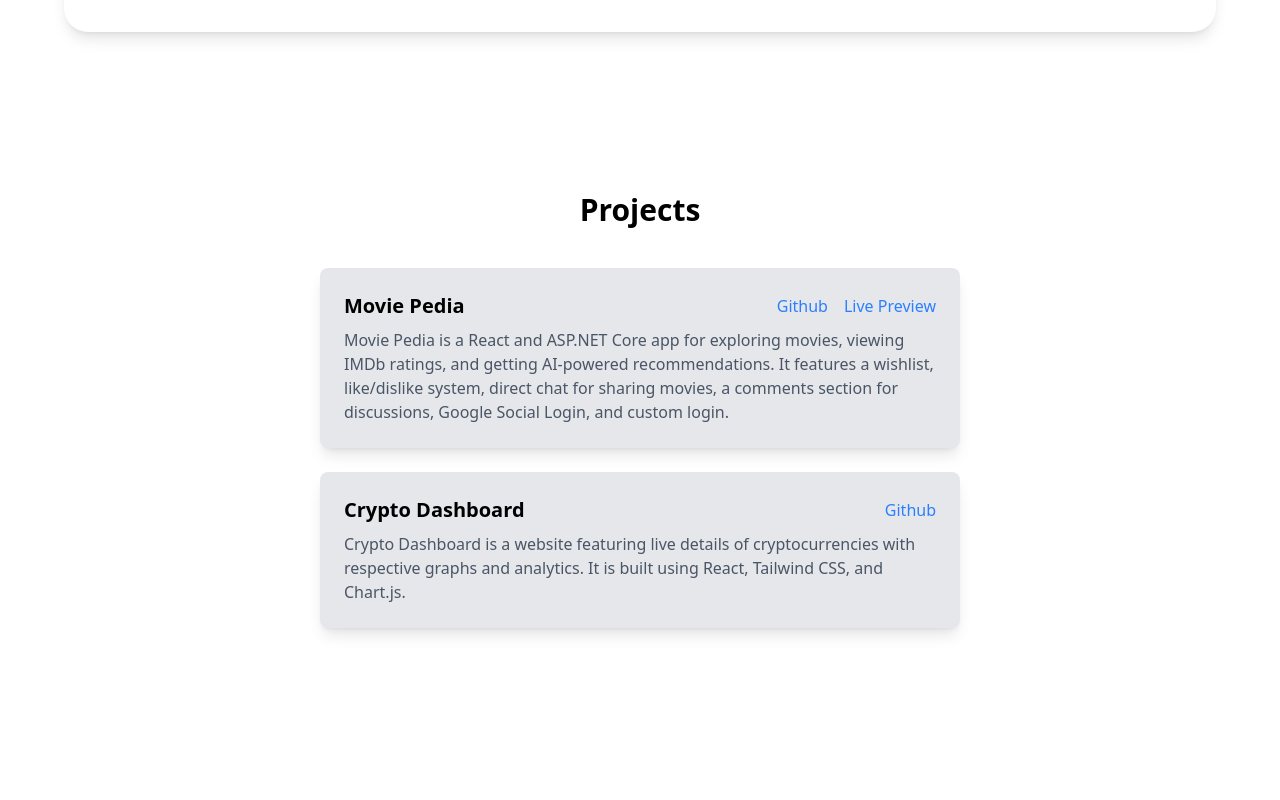
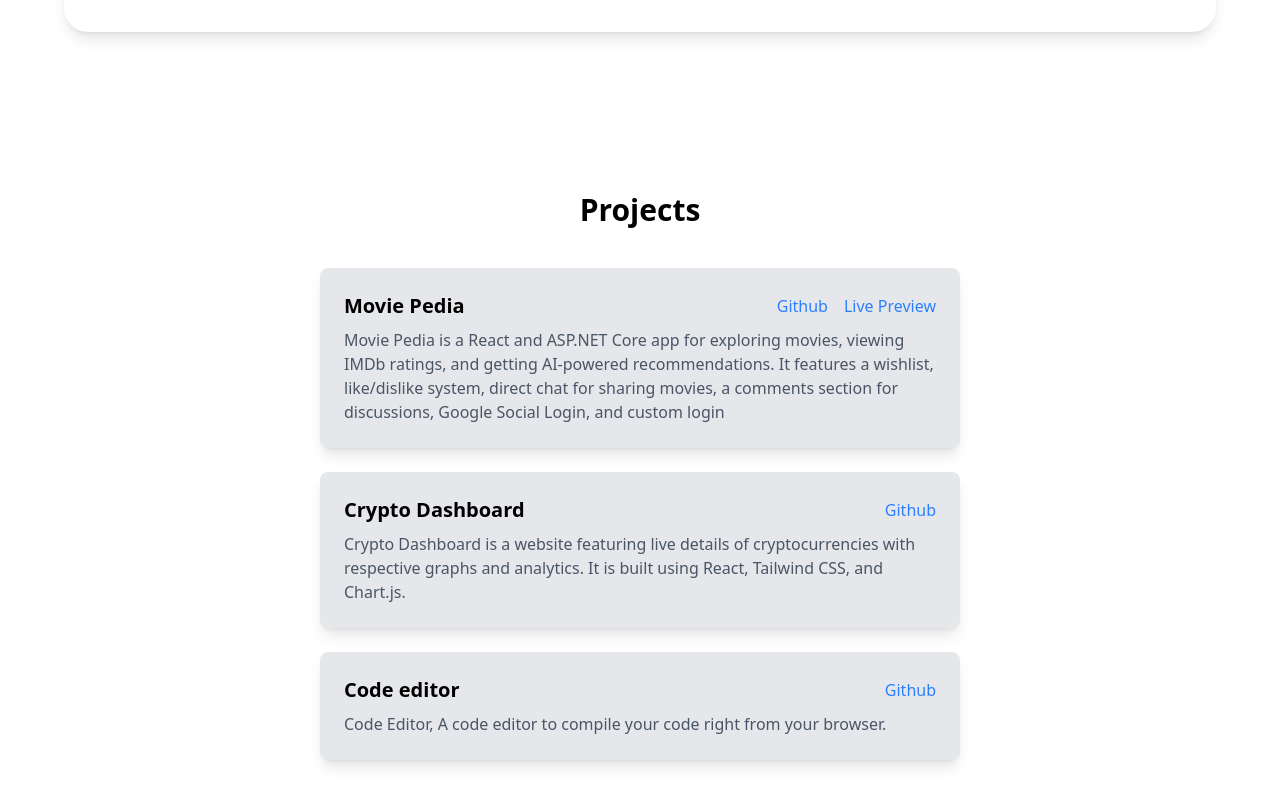
Before and after one commit to Viraj2313/portfolio, a React (Vite) app: page / in a window 1280 px wide. Shown: the part 644-1444 px from the top of the page. Before the commit the page ends 1312 px from the top, so only its background shows below. Built offline with nearby package versions, Linux system fonts and the light colour scheme.

Commit message:
components imrpoved, added new project

```diff
--- /dev/null
+++ b/src/components/Project.jsx
@@ -0,0 +1,35 @@
+const Project = ({ name, description, gitHubLink, livePreview }) => {
+  return (
+    <>
+      <div className="bg-gray-200 p-6 rounded-lg shadow-lg w-3/4 md:w-1/2">
+        <div className="flex justify-between items-center">
+          <h2 className="text-xl font-semibold text-left">{name}</h2>
+          <div className="space-x-4">
+            <a
+              href={gitHubLink}
+              className="text-blue-500 hover:text-blue-700"
+              target="_blank"
+              rel="noopener noreferrer"
+            >
+              Github
+            </a>
+            {livePreview ? (
+              <a
+                href={livePreview}
+                className="text-blue-500 hover:text-blue-700"
+                target="_blank"
+                rel="noopener noreferrer"
+              >
+                Live Preview
+              </a>
+            ) : (
+              <></>
+            )}
+          </div>
+        </div>
+        <p className="mt-2 text-gray-600">{description}</p>
+      </div>
+    </>
+  );
+};
+export default Project;
--- a/src/pages/Projects.jsx
+++ b/src/pages/Projects.jsx
@@ -1,65 +1,44 @@
 import React from "react";
-
+import Project from "../components/Project";
 const Projects = () => {
+  const projects = [
+    {
+      name: "Movie Pedia",
+      description: `Movie Pedia is a React and ASP.NET Core app for exploring movies,
+      viewing IMDb ratings, and getting AI-powered recommendations. It features a wishlist,
+      like/dislike system, direct chat for sharing movies, a comments section for discussions,
+      Google Social Login, and custom login`,
+      gitHubLink: "https://github.com/Viraj2313/Movie-Pedia",
+      livePreview: "https://moviepedia.virajdeveloper.online",
+    },
+    {
+      name: "Crypto Dashboard",
+      description: `Crypto Dashboard is a website featuring live details of cryptocurrencies
+        with respective graphs and analytics. It is built using React, Tailwind CSS, and Chart.js.`,
+      gitHubLink: "https://github.com/Viraj2313/cyrpto-dashboard",
+      livePreview: "",
+    },
+    {
+      name: "Code editor",
+      description: `Code Editor, A code editor to compile your code right from your browser.`,
+      gitHubLink: "https://github.com/Viraj2313/code-editor",
+      livePreview: "",
+    },
+  ];
   return (
     <>
       <div className="mt-40 mb-10" id="projects">
         <h1 className="text-3xl font-bold text-center mb-10">Projects</h1>
         <div className="flex flex-col items-center justify-center space-y-6">
-          <div className="bg-gray-200 p-6 rounded-lg shadow-lg w-3/4 md:w-1/2">
-            <div className="flex justify-between items-center">
-              {/* 1 */}
-              <h2 className="text-xl font-semibold text-left">Movie Pedia</h2>
-              <div className="space-x-4">
-                <a
-                  href="https://github.com/Viraj2313/Movie-Pedia"
-                  className="text-blue-500 hover:text-blue-700"
-                  target="_blank"
-                  rel="noopener noreferrer"
-                >
-                  Github
-                </a>
-                <a
-                  href="https://moviepedia.virajdeveloper.online/"
-                  className="text-blue-500 hover:text-blue-700"
-                  target="_blank"
-                  rel="noopener noreferrer"
-                >
-                  Live Preview
-                </a>
-              </div>
-            </div>
-            <p className="mt-2 text-gray-600">
-              Movie Pedia is a React and ASP.NET Core app for exploring movies,
-              viewing IMDb ratings, and getting AI-powered recommendations. It
-              features a wishlist, like/dislike system, direct chat for sharing
-              movies, a comments section for discussions, Google Social Login,
-              and custom login.
-            </p>
-          </div>
-          {/* 2 */}
-          <div className="bg-gray-200 p-6 rounded-lg shadow-lg w-3/4 md:w-1/2">
-            <div className="flex justify-between items-center">
-              <h2 className="text-xl font-semibold text-left">
-                Crypto Dashboard
-              </h2>
-              <div className="space-x-4">
-                <a
-                  href="https://github.com/Viraj2313/cyrpto-dashboard"
-                  className="text-blue-500 hover:text-blue-700"
-                  target="_blank"
-                  rel="noopener noreferrer"
-                >
-                  Github
-                </a>
-              </div>
-            </div>
-            <p className="mt-2 text-gray-600">
-              Crypto Dashboard is a website featuring live details of
-              cryptocurrencies with respective graphs and analytics. It is built
-              using React, Tailwind CSS, and Chart.js.
-            </p>
-          </div>
+          {projects.map((project, index) => (
+            <Project
+              key={index}
+              name={project.name}
+              description={project.description}
+              gitHubLink={project.gitHubLink}
+              livePreview={project.livePreview || ""}
+            />
+          ))}
         </div>
       </div>
     </>
```
